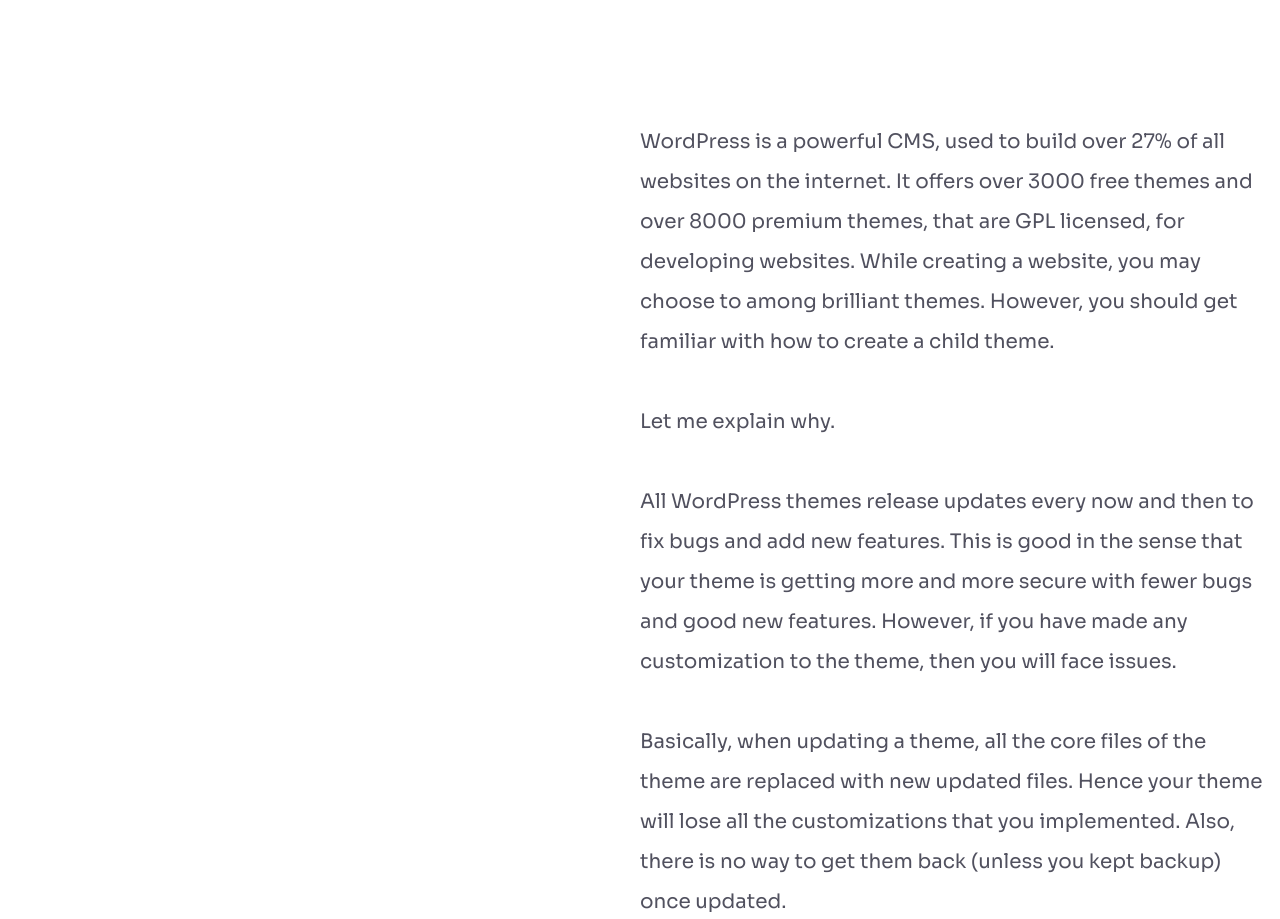
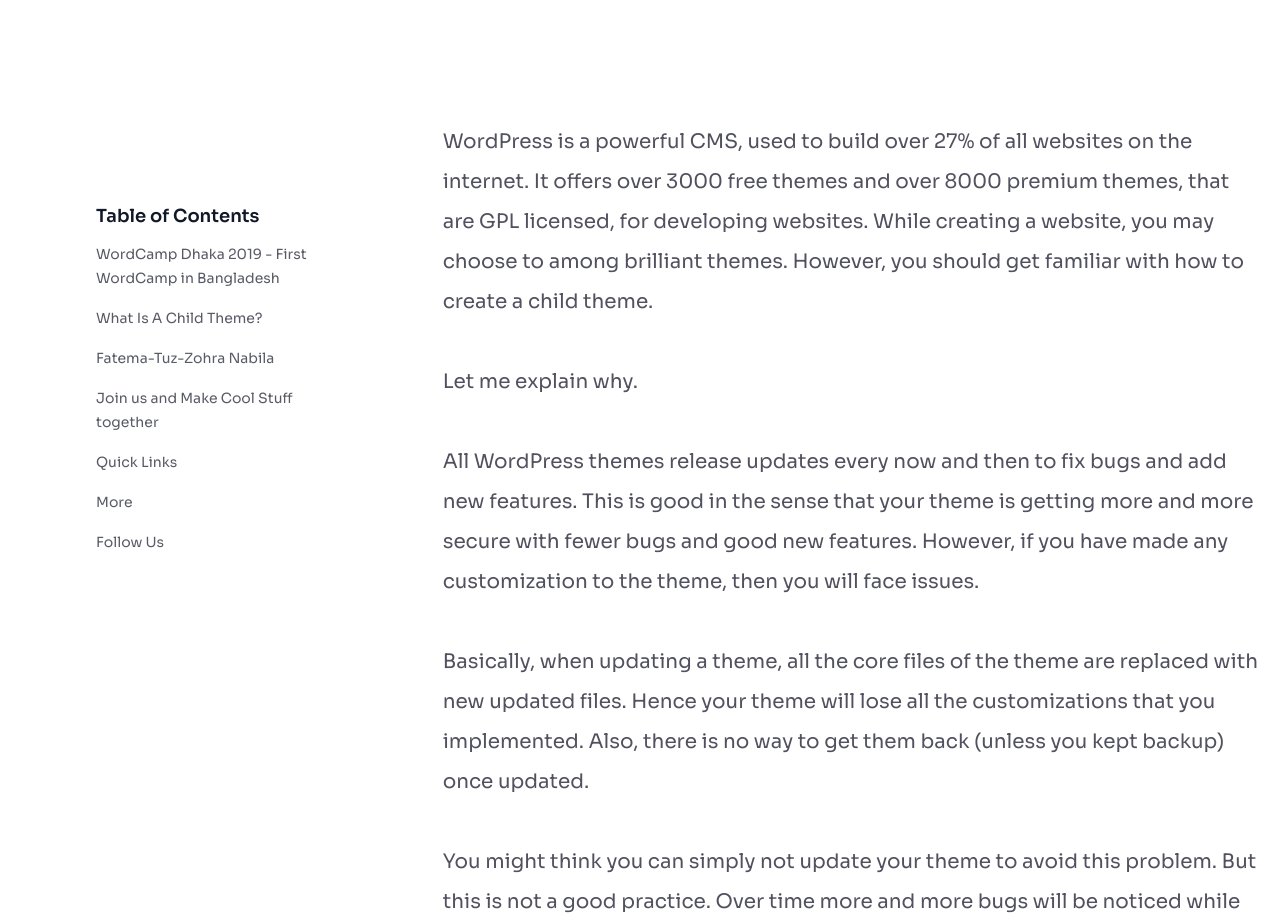
Before and after one commit to CODEREXLTD/Linno-website, a Next.js app: page /blog/wordcamp-dhaka-2019 in a window 1280 px wide. Shown: the part 840-1759 px from the top of the page. Built offline with nearby package versions, Linux system fonts and the light colour scheme.

Commit message:
fix the blog details page

```diff
--- a/src/app/blog/wordcamp-dhaka-2019/Content.jsx
+++ b/src/app/blog/wordcamp-dhaka-2019/Content.jsx
@@ -1,5 +1,5 @@
 'use client';
-import React, { useState } from 'react';
+import React, { useEffect, useState } from 'react';
 import Image from 'next/image';
 import Link from 'next/link';
 import Header from '@/components/common/Header';
@@ -9,41 +9,29 @@ import Footer from '@/components/common/Footer';
 import TeamCard from '@/components/common/TeamCard';
 
 const Content = () => {
-  const [activeSection, setActiveSection] = useState('wordpress');
-  const tableOfContents = [
-    { id: 'wordpress', label: 'Wordpress', active: false },
-    { id: 'funnel', label: 'Funnel', active: true },
-    { id: 'plugins', label: 'Plugins', active: false },
-    { id: 'ux-design', label: 'UX design', active: false },
-    { id: 'user-research', label: 'User Research', active: false },
-    { id: 'web-accessibility', label: 'Web Accessibility', active: false },
-    { id: 'seo-optimization', label: 'SEO Optimization', active: false },
-    { id: 'content-strategy', label: 'Content Strategy', active: false },
-    { id: 'data-analytics', label: 'Data Analytics', active: false },
-  ];
-  const socialLinks = [
-    { name: 'LinkedIn', icon: '/images/img_icon_gray_900.svg' },
-    { name: 'Facebook', icon: '/images/img_vector_gray_900.svg' },
-    { name: 'Twitter', icon: '/images/img_vector_gray_900_14x16.svg' },
-    { name: 'Instagram', icon: '/images/img_icon_gray_900_16x16.svg' },
-  ];
-  const locations = [
-    {
-      flag: '/images/img_twemoji_flag_bangladesh.svg',
-      country: 'Dhaka',
-      address: 'Level 12B, 69/1 Chandrashila Suvastu Tower, Panthapath, Dhaka 1215',
-    },
-    {
-      flag: '/images/img_twemoji_flag_united_states.svg',
-      country: 'United States',
-      address: 'Level 12B, 69/1 Chandrashila Suvastu Tower, Panthapath, Dhaka 1215',
-    },
-    {
-      flag: '/images/img_emojione_v1_flag_for_canada.svg',
-      country: 'Canada',
-      address: 'Level 12B, 69/1 Chandrashila Suvastu Tower, Panthapath, Dhaka 1215',
-    },
-  ];
+	const [headings, setHeadings] = useState([]);
+
+	useEffect(() => {
+		// Grab all h2 and h3 headings for TOC
+		const elements = Array.from(document.querySelectorAll("h2, h3"));
+		const mapped = elements.map((el) => ({
+		id: el.innerText.replace(/\s+/g, "-").toLowerCase(),
+		text: el.innerText,
+		level: el.tagName,
+		}));
+
+		// Add IDs to headings if not already present
+		mapped.forEach((h) => {
+		const el = document.getElementById(h.id);
+		if (!el) {
+			document
+			.querySelector(`[data-text='${h.text}']`)
+			?.setAttribute("id", h.id);
+		}
+		});
+
+		setHeadings(mapped);
+	}, []);
   	const formattedToday = new Intl.DateTimeFormat('en-US', {
         month: 'long',
         day: 'numeric',
@@ -88,13 +76,23 @@ const Content = () => {
 
 					<section className="w-full pb-[63px] sm:pb-[95px] lg:pb-[126px] bg-white">
                         <div className="w-full max-w-[1440px] px-2 md:px-4 mx-auto">
-                            <div className="grid grid-cols-2">
-								<div>
-
-								</div>
+                            <div className="grid grid-cols-3 gap-8">
+								<aside className="md:col-span-1 sticky top-20 h-fit p-20">
+									<h4 className="font-sora text-lg font-semibold mb-3">Table of Contents</h4>
+									<ul className="space-y-4 text-[#51515F] text-base">
+										{headings.map((h, i) => (
+											<li
+												key={i}
+												className={`pl-${h.level === "H3" ? "4" : "0"} text-sm hover:text-blue-600 text-[#585A65] leading-6`}
+											>
+												<Link href={`#${h.id}`}>{h.text}</Link>
+											</li>
+										))}
+									</ul>
+								</aside>
 
 
-								<div>
+								<div className='col-span-2'>
 									<p className='text-[#51515F] font-sora text-xl leading-10'>
 										WordPress is a powerful CMS, used to build over 27% of all websites on the internet. It offers over 3000 free themes and over 8000 premium themes, that are GPL licensed, for developing websites.
 										While creating a website, you may choose to among brilliant themes. However, you should get familiar with how to create a child theme.
```
